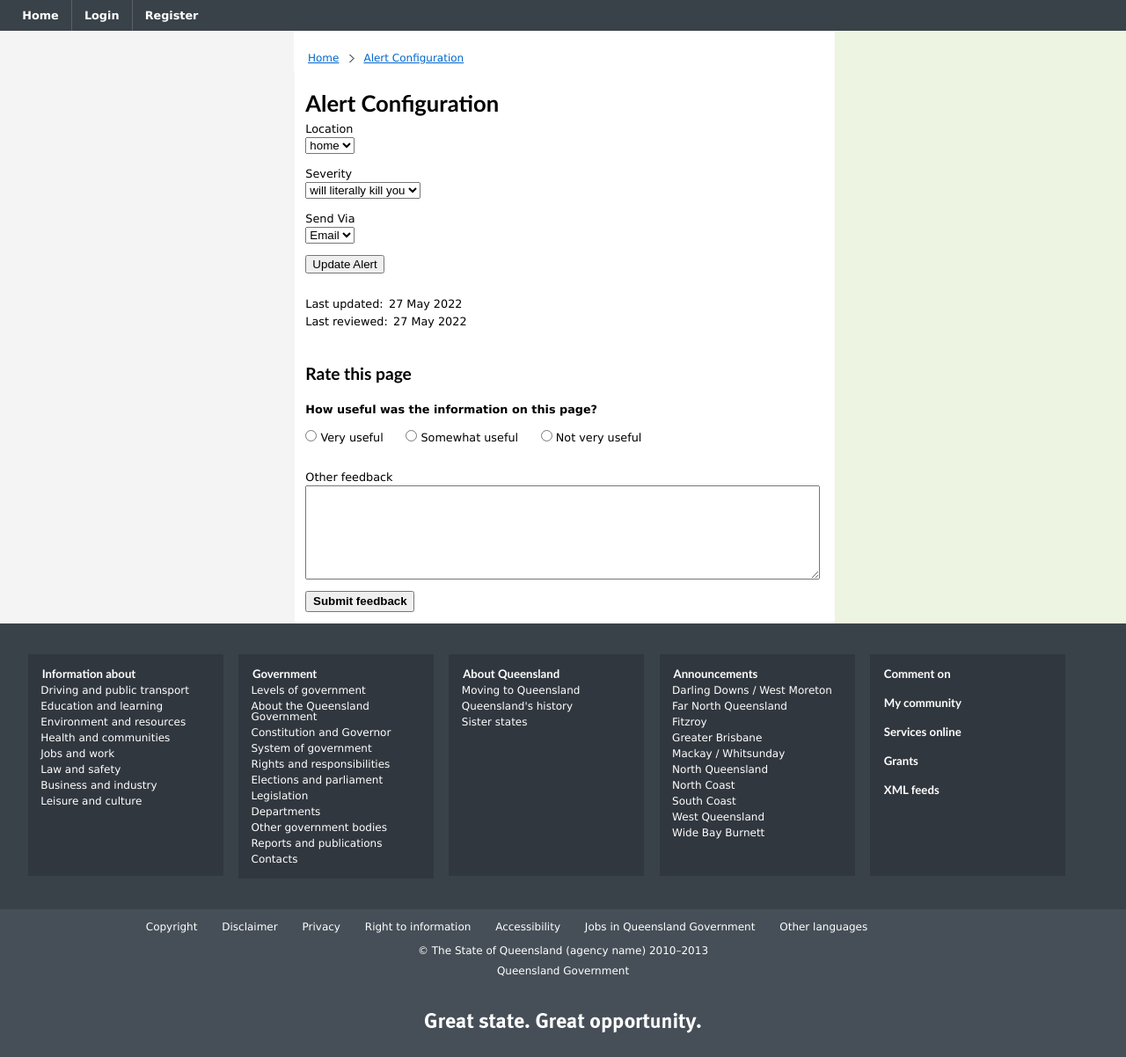
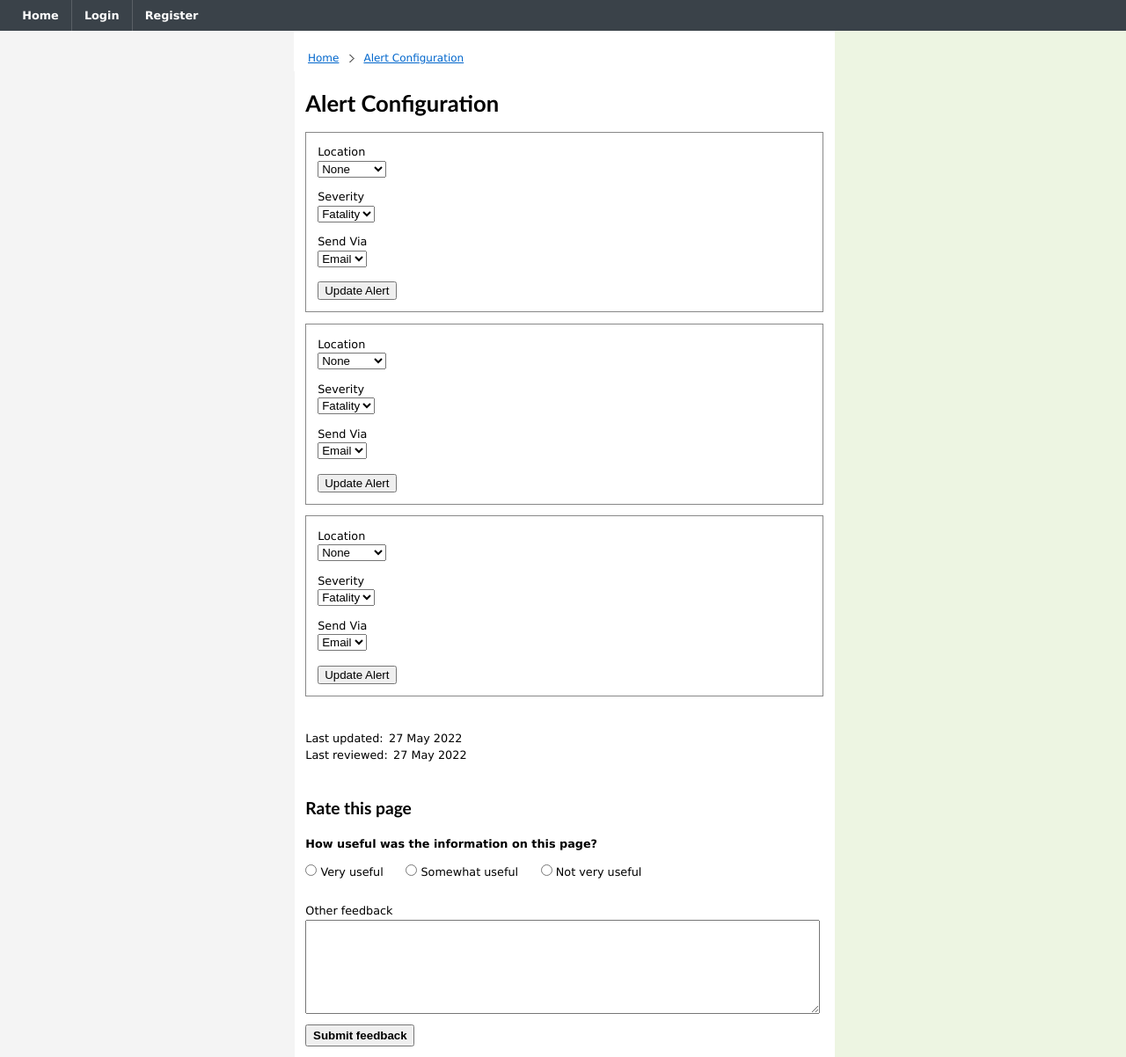
Before and after one commit to kowasaur/road-casualties, a PHP site: page /alerts.php in a window 1280 px wide. Shown: the part 105-1307 px from the top of the page at 88% size. Run offline with PHP 8.4, Linux system fonts and the light colour scheme; tables that the repository leaves empty hold one stand-in row (values such as "Sample post"); some libraries are stand-ins or nearby versions.

Commit message:
alert options from database but not functional yet
move some functions to utilities.php

```diff
--- a/alerts.php
+++ b/alerts.php
@@ -1,6 +1,32 @@
 <?php
 session_start();
 require_once "database.php";
+require_once "utilities.php";
+
+function htmlSelectDiv(string $label, array $options, string $selected) { ?>
+    <div>
+        <label for="<?php echo $label; ?>"><?php echo capitalise($label); ?></label>
+        <select name="<?php echo $label; ?>">
+            <?php foreach ($options as $opt) htmlOption($opt, $selected); ?>
+        </select>
+    </div>
+<?php }
+
+function htmlAlertForm() {
+    global $mysqli; ?>
+    <form method="post" action="<?php echo htmlspecialchars($_SERVER["PHP_SELF"]); ?>" class="form alert">
+        <?php
+            // TODO: change to local government areas instead
+            $regions = uniqueColumnValues($mysqli, "region");
+            array_unshift($regions, "None");
+            htmlSelectDiv("location", $regions, "Brisbane");
+            htmlSelectDiv("severity", uniqueColumnValues($mysqli, "severity"), "Fatality");
+            htmlSelectDiv("send_via", ["Email", "SMS"], "Email");
+        ?>
+        <input type="hidden" name="alert_id" value="id from database">
+        <button>Update Alert</button>
+    </form>
+<?php }
 
 // TODO: ensure the alert id passed in is allowed to be modified by the user
 
@@ -36,29 +62,11 @@ if ($_SERVER["REQUEST_METHOD"] == "POST") {
                             <div class="box-sizing">
                                 <h1>Alert Configuration</h1>
 
-                                <form method="post" action="<?php echo htmlspecialchars($_SERVER["PHP_SELF"]); ?>" class="form">
-                                    <div>
-                                        <label for="location">Location</label>
-                                        <select name="location">
-                                            <option value="bruh">home</option>
-                                        </select>
-                                    </div>
-                                    <div>
-                                        <label for="severity">Severity</label>
-                                        <select name="severity">
-                                            <option value=":)">will literally kill you</option>
-                                        </select>
-                                    </div>
-                                    <div>
-                                        <label for="via_email">Send Via</label>
-                                        <select name="via_email">
-                                            <option value="true">Email</option>
-                                            <option value="false">SMS</option>
-                                        </select>
-                                    </div>
-                                    <input type="hidden" name="alert_id" value="id from database">
-                                    <button>Update Alert</button>
-                                </form>
+                                <?php
+                                    htmlAlertForm();
+                                    htmlAlertForm();
+                                    htmlAlertForm();
+                                ?>
 
                             </div>
                         </div>
--- a/styles.css
+++ b/styles.css
@@ -20,6 +20,16 @@
     margin-right: 3px;
 }
 
+.alert {
+    border: 1px solid #888888;
+    margin: 1em 0;
+    padding: 1em;
+}
+
+.alert > button {
+    margin-top: 0.3em;
+}
+
 #site-name > a {
     text-decoration: none;
     font-size: 1.3em;
--- /dev/null
+++ b/utilities.php
@@ -0,0 +1,18 @@
+<?php // This file has functions that are used in at least two files
+
+// E.g. road_user_type -> Road User Type
+function capitalise(string $str) {
+    return ucwords(str_replace("_", " ", $str));
+}
+
+// Returns an array of the different unique values in a column of road_casualties
+function uniqueColumnValues(mysqli $mysqli, string $column): array {
+    $sql = "SELECT DISTINCT $column FROM road_casualties ORDER BY $column";
+    return array_column($mysqli->query($sql)->fetch_all(), 0);
+}
+
+// Create an option element and make it selected if the user did previously
+function htmlOption(string $value, string $selected_value) { ?>
+    <option <?php if ($value == $selected_value) echo "selected='selected'"; ?>
+    value="<?php echo $value; ?>"><?php echo $value; ?></option>
+<?php }
```
Also changed, not shown: index.php (+2 -12 lines).
